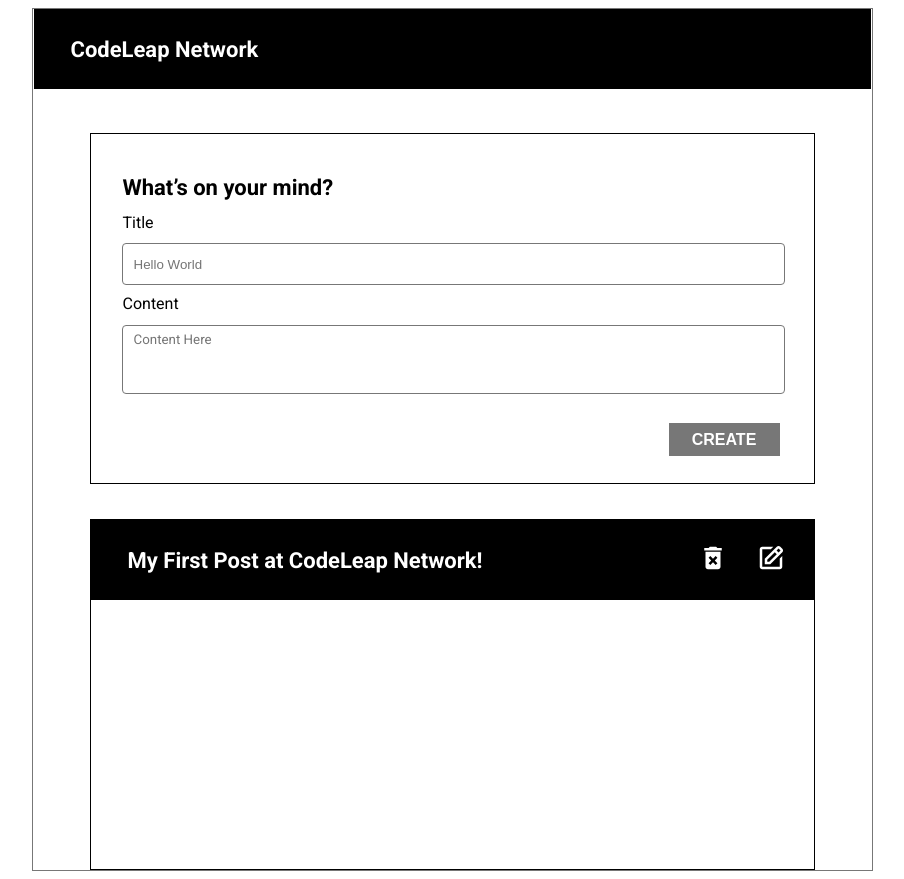
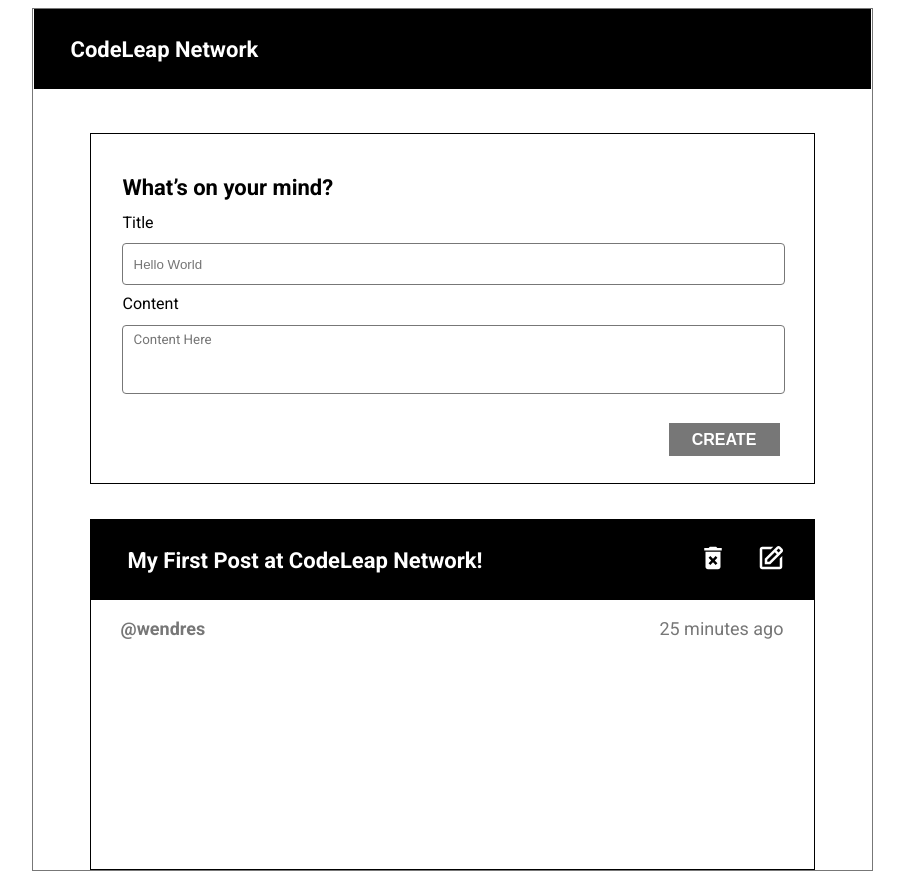
Before and after one commit to wendreslucas/CodePostFront-end, a Next.js app: page /content in a window 1280 px wide. Shown: the whole page, without its empty margins (189-1093 px from the left). Built offline with nearby package versions, Linux system fonts and the light colour scheme.

Commit message:
add user and moment post

```diff
--- a/src/components/Forms/FormPost.jsx
+++ b/src/components/Forms/FormPost.jsx
@@ -3,6 +3,8 @@ import styled from 'styled-components'
 import Header from '../Header'
 import Delete from '../icons/delete'
 import Edit from '../icons/edit'
+import Moment from '../Text/moment'
+import User from '../Text/user'
 
 const StyleForm = styled.div`
   border: 1px solid;
@@ -22,6 +24,11 @@ const DivHeader = styled.div`
   flex-direction: row;
   justify-content: space-between;
 `
+const DivInfo = styled.div`
+  display: flex;
+  flex-direction: row;
+  justify-content: space-between;
+`
 
 const FormPost = () => {
   return (
@@ -36,6 +43,10 @@ const FormPost = () => {
           <Edit />
         </BackImagem>
       </DivHeader>
+      <DivInfo>
+        <User user="@wendres" />
+        <Moment moment=" 25 minutes ago" />
+      </DivInfo>
     </StyleForm>
   )
 }
--- /dev/null
+++ b/src/components/Text/moment.jsx
@@ -0,0 +1,14 @@
+import React from 'react'
+import styled from 'styled-components'
+
+const StyleMoment = styled.p`
+  font-size: 18px;
+  font-weight: 400;
+  color: #777777;
+  padding-right: 30px;
+`
+const Moment = props => {
+  return <StyleMoment>{props.moment}</StyleMoment>
+}
+
+export default Moment
--- /dev/null
+++ b/src/components/Text/user.jsx
@@ -0,0 +1,14 @@
+import React from 'react'
+import styled from 'styled-components'
+
+const StyleUser = styled.h3`
+  font-size: 18px;
+  font-weight: 700;
+  color: #777777;
+  padding-left: 30px;
+`
+const User = props => {
+  return <StyleUser>{props.user}</StyleUser>
+}
+
+export default User
```
